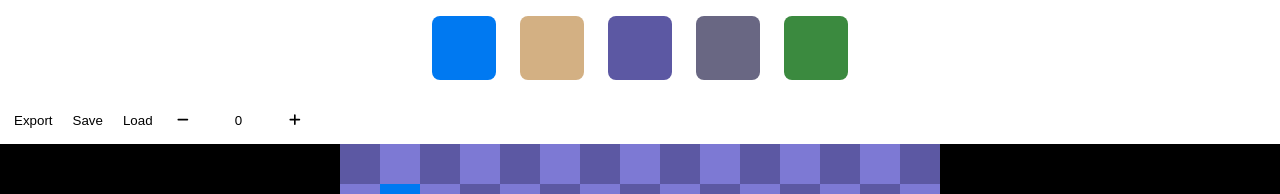
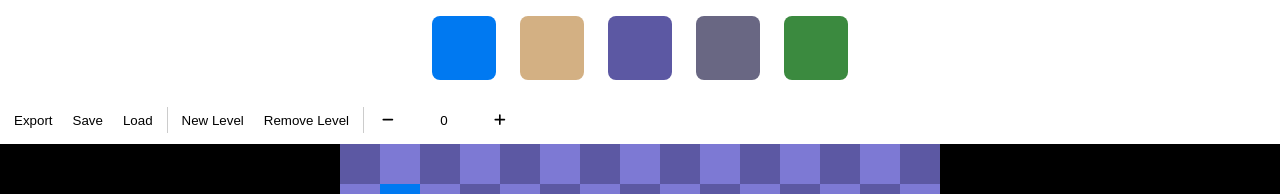
Before and after one commit to CommanderGL/gng-level-editor, a Vue app: page / in a window 1280 px wide. Shown: the top 194 px of the page. Built offline with nearby package versions, Linux system fonts and the light colour scheme.

Commit message:
Add New / Remove Level Buttons

```diff
--- a/src/components/Editor.vue
+++ b/src/components/Editor.vue
@@ -61,6 +61,7 @@ export default {
         <button @click="compile">Export</button>
         <button @click="save">Save</button>
         <button @click="load">Load</button>
+        <div class="divider" />
         <LevelSelector />
     </div>
     <div :class="styles.editor" @mousedown="onDown" @mouseup="selectedTile.setDrawing(false)" @mouseleave="selectedTile.setDrawing(false)" ref="editor">
--- a/src/components/LevelSelector.vue
+++ b/src/components/LevelSelector.vue
@@ -1,6 +1,6 @@
 <script lang="ts">
 import styles from '../styles/LevelSelector.module.css';
-import { levels, selectedEntity, selectedLevel } from '../tiles';
+import { entityPos, levels, selectedEntity, selectedLevel } from '../tiles';
 
 export default {
     data() {
@@ -15,6 +15,7 @@ export default {
 
             selectedLevel.index = level;
 
+            // Update Level
             selectedEntity.player = false;
             selectedEntity.box = false;
             (this.$parent?.$refs.grid as any).$refs.tile.forEach((tile: any, index: number) => {
@@ -26,12 +27,62 @@ export default {
 
             if (input.valueAsNumber < 0 || input.valueAsNumber > levels.length - 1) input.valueAsNumber = selectedLevel.index;
             this.setLevel(input.valueAsNumber);
+        },
+        newLevel() {
+            levels.push(new Array(15 * 15).fill(0));
+            entityPos.push({
+                player: {
+                    x: 1,
+                    y: 1
+                },
+                box: {
+                    x: 13,
+                    y: 13
+                }
+            });
+
+            this.setLevel(levels.length - 1);
+        },
+        removeLevel() {
+            if (!window.confirm("Are you sure you want to remove this level?"))
+                return;
+
+            if (levels.length <= 1) {
+                levels[0] = new Array(15 * 15).fill(0);
+                entityPos[0] = {
+                    player: {
+                        x: 1,
+                        y: 1
+                    },
+                    box: {
+                        x: 13,
+                        y: 13
+                    }
+                };
+
+                // Update Level
+                selectedEntity.player = false;
+                selectedEntity.box = false;
+                (this.$parent?.$refs.grid as any).$refs.tile.forEach((tile: any, index: number) => {
+                    tile.updateId(levels[selectedLevel.index][index]);
+                });
+
+                return;
+            }
+
+            levels.splice(selectedLevel.index, 1);
+            entityPos.splice(selectedLevel.index, 1);
+
+            this.setLevel(selectedLevel.index - 1);
         }
     }
 };
 </script>
 <template>
     <div :class="styles.levelSelector">
+        <button @click="newLevel">New Level</button>
+        <button @click="removeLevel">Remove Level</button>
+        <div class="divider" />
         <button :class="styles.btn" @click="setLevel(selectedLevel.index - 1)">
             <font-awesome-icon icon="fa-solid fa-minus" />
         </button>
--- a/src/styles/index.css
+++ b/src/styles/index.css
@@ -35,3 +35,11 @@ input {
     padding: 0.5rem;
     text-align: center;
 }
+
+.divider {
+    height: 80%;
+    background: #ccc;
+    width: 1px;
+    margin-top: auto;
+    margin-bottom: auto;
+}
```
